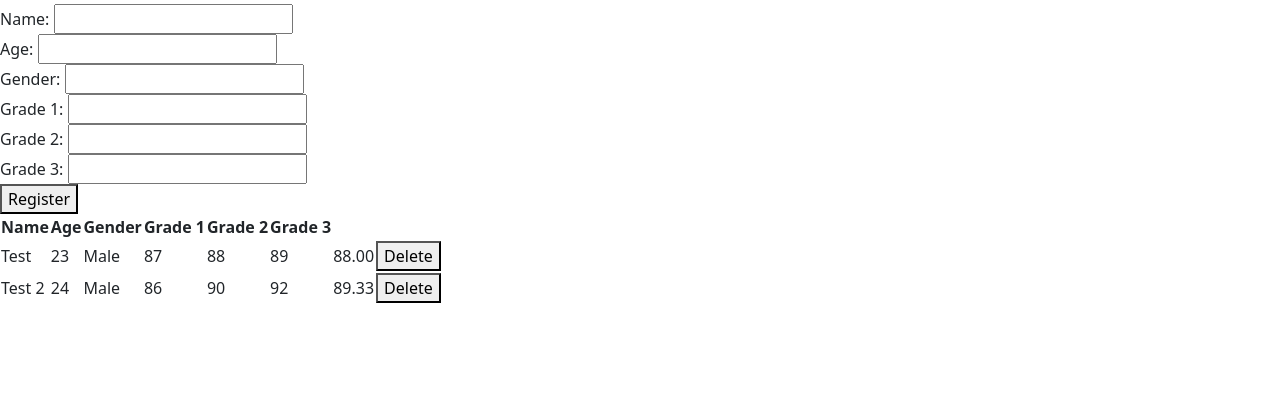
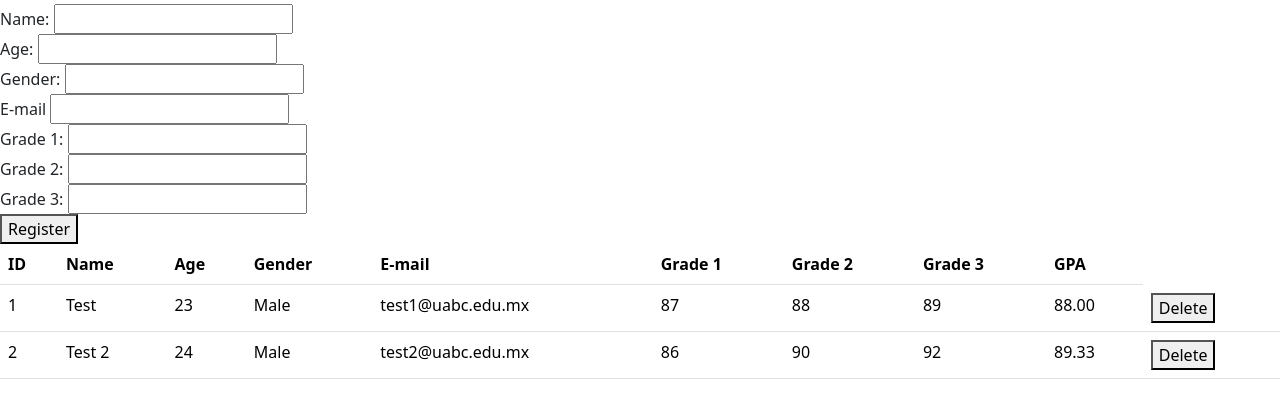
Before and after one commit to Edu4rd02/Student-registration-system, a plain HTML site: page registration.html in a window 1280 px wide. Shown: the part 98-516 px from the top of the page. Drawn offline with nearby package versions, Linux system fonts and the light colour scheme.

Commit message:
Add the ID and Email

```diff
--- a/registration.html
+++ b/registration.html
@@ -28,6 +28,10 @@
                 <input type="text" id="txtGender">
             </div>
             <div>
+                <label>E-mail</label>
+                <input type="text" id="txtEmail">
+            </div>
+            <div>
                 <label for="">Grade 1:</label>
                 <input type="number" id="txtGrade1">
             </div>
@@ -41,17 +45,23 @@
             </div>
             <button id="btnRegister">Register</button>
         </div>
-        <table>
+        <table class="table">
             <thead>
+                <th>ID</th>
                 <th>Name</th>
                 <th>Age</th>
                 <th>Gender</th>
+                <th>E-mail</th>
                 <th>Grade 1</th>
                 <th>Grade 2</th>
                 <th>Grade 3</th>
+                <th>GPA</th>
             </thead>
             <tbody id="studentList">
                 <tr>
+                    <td></td>
+                    <td></td>
+                    <td></td>
                     <td></td>
                     <td></td>
                     <td></td>
--- a/scripts/display.js
+++ b/scripts/display.js
@@ -1,5 +1,3 @@
-var remove =""
-
 function displayRow(){
     const Table = document.getElementById("studentList");
     let row="";
@@ -8,9 +6,11 @@ function displayRow(){
         let student = students[i];
         row+=`
             <tr>
+                <td>${i+1}</td>
                 <td>${student.name}</td>
                 <td>${student.age}</td>
                 <td>${student.gender}</td>
+                <td>${student.email}</td>
                 <td>${student.g1}</td>
                 <td>${student.g2}</td>
                 <td>${student.g3}</td>
--- a/scripts/register.js
+++ b/scripts/register.js
@@ -1,6 +1,7 @@
 const inputName = document.getElementById("txtName");
 const inputAge = document.getElementById("txtAge");
 const inputGender = document.getElementById("txtGender");
+const inputEmail = document.getElementById("txtEmail");
 const inputG1 = document.getElementById("txtGrade1");
 const inputG2 = document.getElementById("txtGrade2");
 const inputG3 = document.getElementById("txtGrade3");
@@ -11,10 +12,11 @@ const total = document.getElementById("total");
 let students=[];
 
 //Object Constructor
-function Student(name,age,gender,g1,g2,g3){
+function Student(name,age,gender,email,g1,g2,g3){
     this.name = name;
     this.age = age;
     this.gender = gender;
+    this.email = email;
     this.g1 = g1;
     this.g2 = g2;
     this.g3 = g3;
@@ -30,7 +32,7 @@ function Student(name,age,gender,g1,g2,g3){
 
 function register(){
     if (noEmpty()) {
-        let newStudent = new Student(inputName.value,inputAge.value,inputGender.value,inputG1.value,inputG2.value,inputG3.value);
+        let newStudent = new Student(inputName.value,inputAge.value,inputGender.value,inputEmail.value,inputG1.value,inputG2.value,inputG3.value);
         students.push(newStudent);
         console.log(newStudent);
         displayTotals();
@@ -44,8 +46,8 @@ function register(){
 function init(){
     registerBtn.addEventListener('click',register);
 
-    let student1 = new Student("Test",23,"Male",87,88,89);
-    let student2 = new Student("Test 2",24,"Male",86,90,92);
+    let student1 = new Student("Test",23,"Male","test1@uabc.edu.mx",87,88,89);
+    let student2 = new Student("Test 2",24,"Male","test2@uabc.edu.mx",86,90,92);
     students.push(student1,student2);
     displayRow();
 }
@@ -53,7 +55,7 @@ function init(){
 //Function for validate the inputs are not empty
 function noEmpty(){
     //Create a list that contain all the info from the inputs
-    let info = [inputName.value,inputAge.value,inputGender.value,inputG1.value,inputG2.value,inputG3.value];
+    let info = [inputName.value,inputAge.value,inputGender.value,inputEmail.value,inputG1.value,inputG2.value,inputG3.value];
 
     //With a for, we iterate in the list and apply the trim function, if the input is empty the function return a false
     for (let i = 0; i < info.length; i++) {
```
